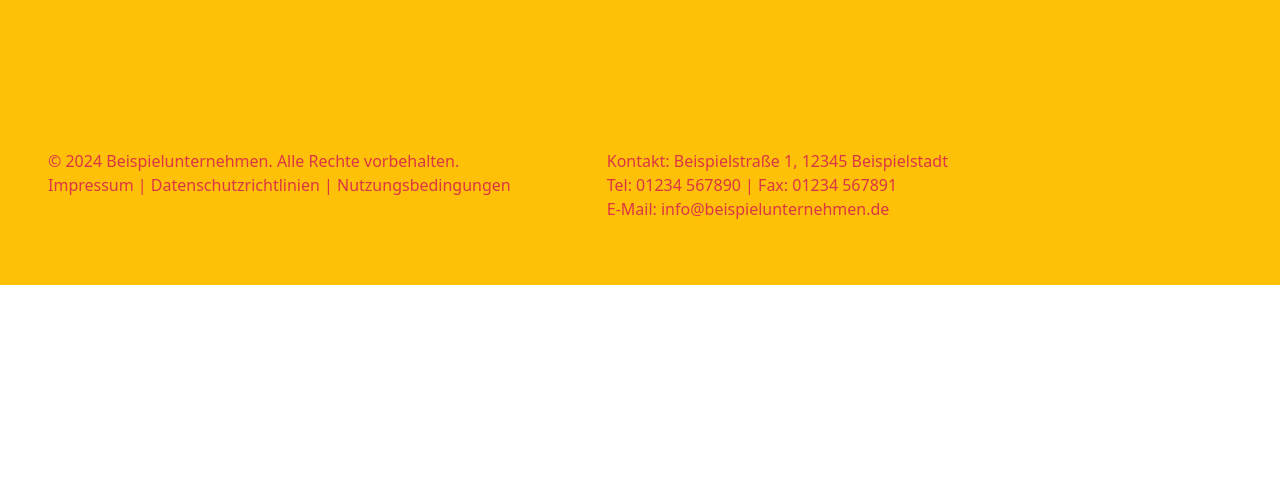
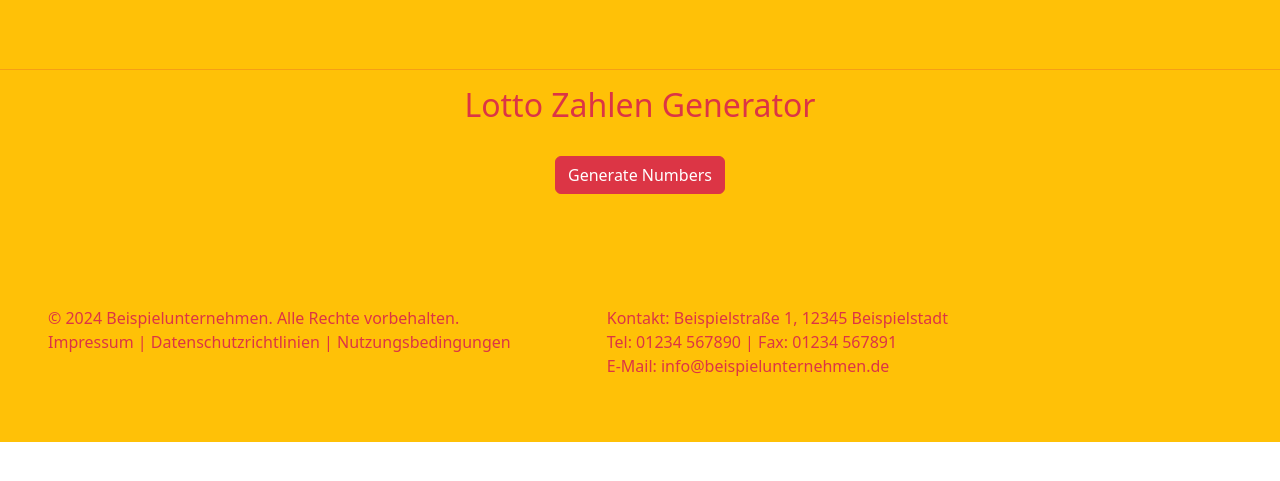
Before and after one commit to MeliodasDdofy/Lotto_simulator, a plain HTML site: page Lotto_simulator/ziehungen.html in a window 1280 px wide. Shown: the part 121-602 px from the top of the page. Drawn offline with nearby package versions, Linux system fonts and the light colour scheme.

Commit message:
gifs hinzu

```diff
--- a/Lotto_simulator/ziehungen.html
+++ b/Lotto_simulator/ziehungen.html
@@ -3,7 +3,7 @@
 <head>
     <meta charset="UTF-8">
     <meta name="viewport" content="width=device-width, initial-scale=1.0">
-    <title>Document</title>
+    <title>Ziehungen</title>
     <!-- Bootstrap CSS -->
     <link rel="stylesheet" href="assets/css/bootstrap.min.css">
     <!-- Bootstrap Icons CSS -->
@@ -14,21 +14,14 @@
 <body>
 <header>
     <div class="navbar navbar-expand-md bg-warning navbar-danger z-index">
-
         <div class="container">
             <a href="index.html" class="navbar-brand ms-1 ">
                 <img src="assets/GF/logo.png" alt="" width="100" height="100">
             </a>
-
-        <button class="navbar-toggler"
-                type="button"
-                data-bs-toggle="collapse"
-                data-bs-target="#mainmenu">
-
+            <button class="navbar-toggler" type="button" data-bs-toggle="collapse" data-bs-target="#mainmenu">
                 <span class="navbar-toggler-icon"></span>
             </button>
-
-        <div class="collapse navbar-collapse pe-4" id="mainmenu"  >
+            <div class="collapse navbar-collapse pe-4" id="mainmenu">
                 <ul class="navbar-nav  ms-auto fs-4">
                     <li class="nav-item "><a href="index.html" class="nav-link text-danger">Home</a></li>
                     <li class="nav-item"><a href="spielen.html" class="nav-link text-danger">Spielen</a></li>
@@ -39,28 +32,17 @@
     </div>
 </header>
 
+<section class="bg-warning text-danger text-center py-5">
+    <hr>
+    <div class="lottery-generator">
+        <h2>Lotto Zahlen Generator</h2> <br>
 
-
-
-
-
-<section class="bg-warning text-danger text-center py-5">
-
-
-
-
-
-
+        <button class="btn btn-danger" onclick="generateLotteryNumbers()">Generate Numbers</button>
+        <div id="lotteryResult" class="d-flex flex-wrap justify-content-center mt-3"></div>
+    </div>
 </section>
 
-
-
-
-
-
-
 <section id="footer" class="bg-warning text-danger">
-
     <div class="d-flex">
         <div class="p-5 ">
             <p>
@@ -75,17 +57,36 @@
                 E-Mail: info@beispielunternehmen.de
             </p>
         </div>
+    </div>
+</section>
 
-    </div>
+<!-- Bootstrap JS and Custom JS -->
+<script src="assets/js/bootstrap.bundle.min.js"></script>
+<script>
+    function generateLotteryNumbers() {
+        // Clear previous result
+        document.getElementById('lotteryResult').innerHTML = '';
 
+        // 6 zahlen zwichen 1 und 49 generieren
+        let numbers = [];
+        while (numbers.length < 6) {
+            let randomNumber = Math.floor(Math.random() * 49) + 1;
+            if (!numbers.includes(randomNumber)) {
+                numbers.push(randomNumber);
+            }
+        }
 
-
-
-
-    </section>
-        <!-- Bootstrap JS -->
-        <!-- Custom JS -->
-        <script src="assets/js/bootstrap.bundle.min.js"></script>
-        <script src="assets/js/main.js"></script>
+        // Zahlen als gifs erzeugen
+        let resultDiv = document.getElementById('lotteryResult');
+        numbers.forEach(number => {
+            let img = document.createElement('img');
+            img.src = `assets/gifs/${number}.gif`;
+            img.alt = number;
+            img.width = 100; // Adjust the width as needed
+            img.height = 100; // Adjust the height as needed
+            resultDiv.appendChild(img);
+        });
+    }
+</script>
 </body>
 </html>
```
Also changed, not shown: 10 other files. Lines whose indentation alone changed are shown as unchanged.
